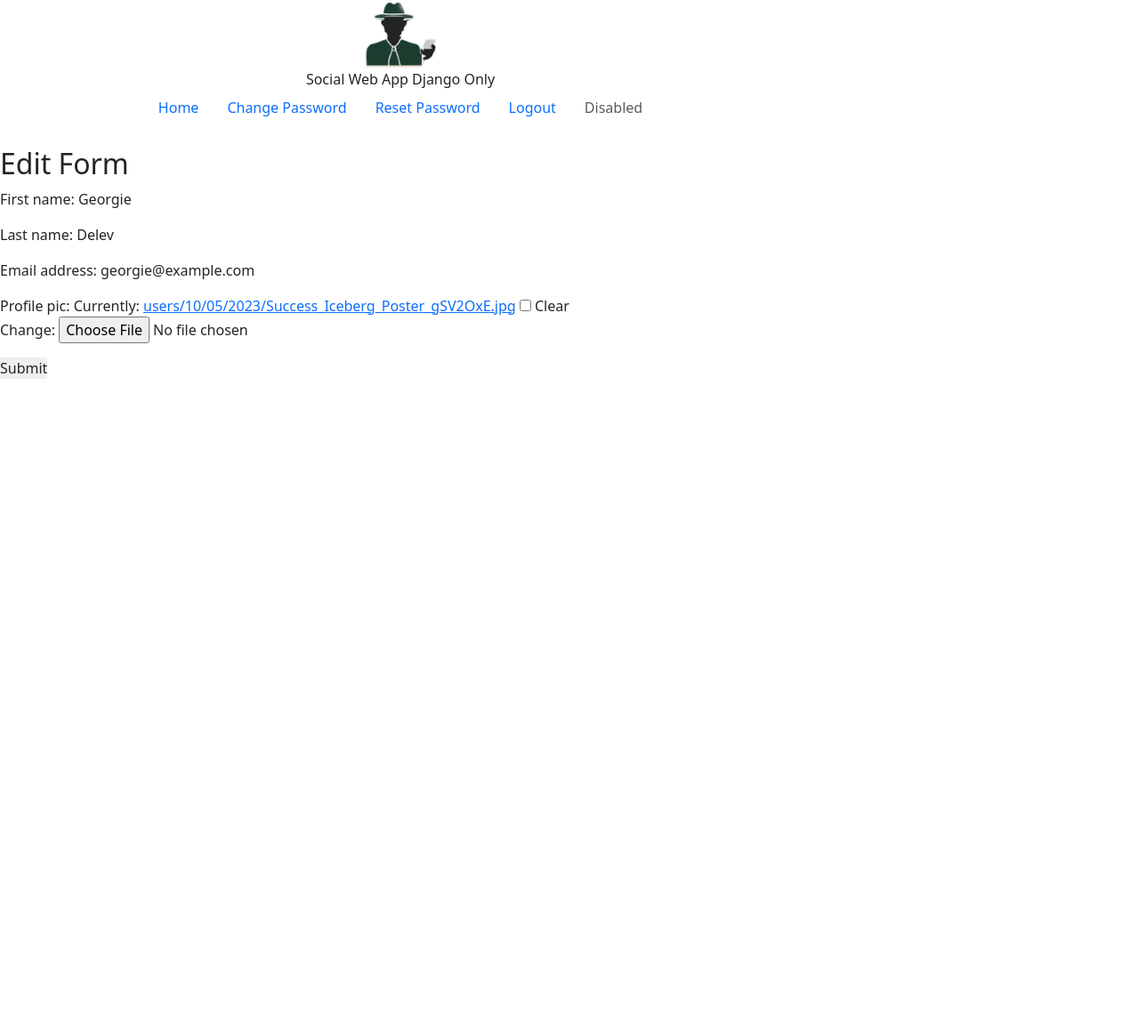
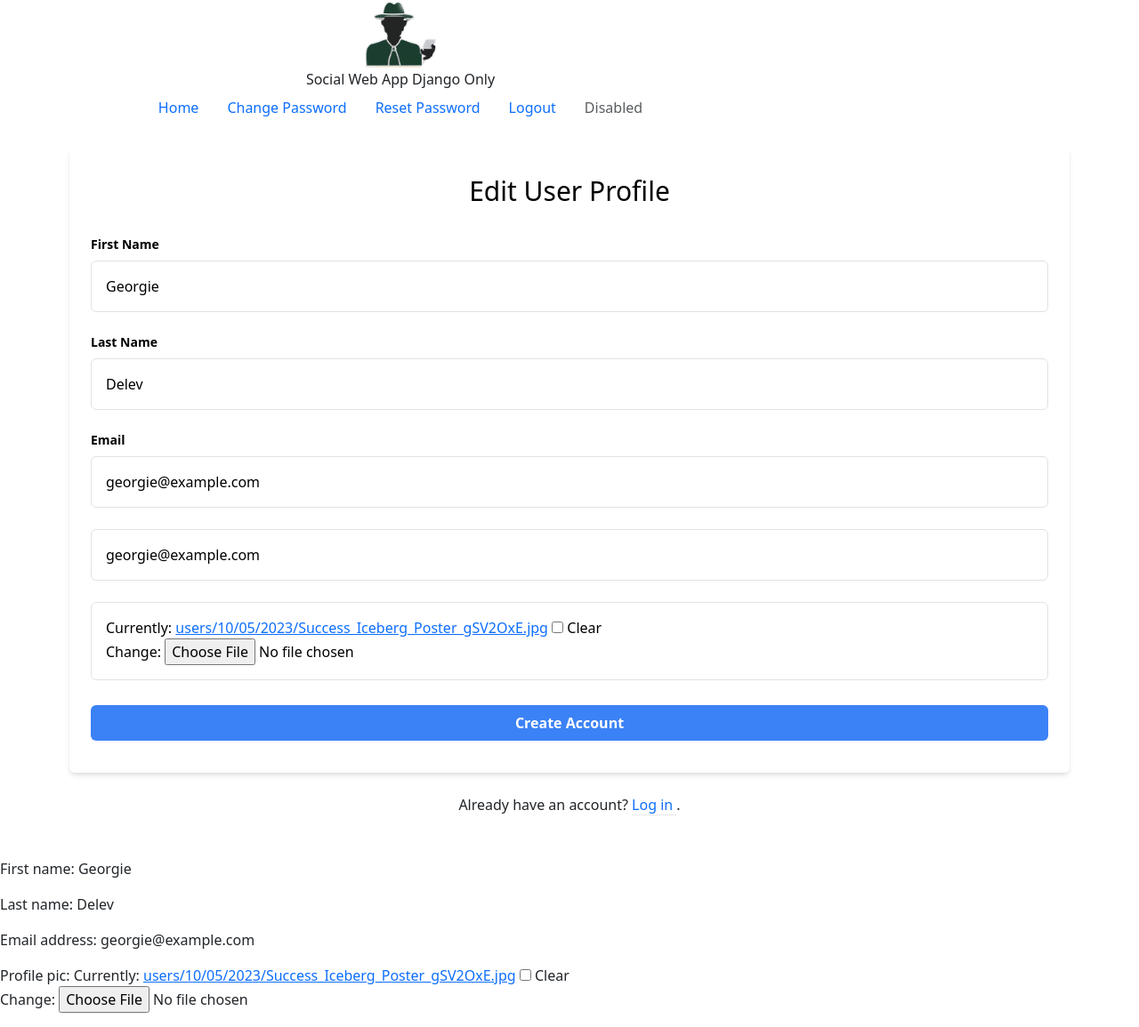
Before and after one commit to Georgiee98/social-media-web-app-django-only, a Django app: page /users/edit/ in a window 1280 px wide. Shown: the whole page at 89% size. Before the commit the page ends 426 px from the top, so only its background shows below. Run offline with Django 4.2, Linux system fonts and the light colour scheme; a user stored in the database is signed in; data comes from the database, SQL or seed files in the repository; style sheets or scripts are compiled from the project's sources.

Commit message:
Edit Profile User

```diff
--- a/users/templates/users/edit.html
+++ b/users/templates/users/edit.html
@@ -1,10 +1,73 @@
-{% extends "users/base.html" %}
+{% extends "users/base.html" %} {% block body %}
 
-{% block body %}
-<h2>Edit Form</h2>
-<form method="POST" enctype="multipart/form-data">
-  {% csrf_token %}
-  {{ user_form.as_p }} {{ profile_form.as_p }}
-  <input type="submit">
-</form>
+<div class="bg-grey-lighter min-h-screen flex flex-col">
+  <form method="POST" enctype="multipart/form-data">
+    {% csrf_token %}
+    <div
+      class="container max-w-sm mx-auto flex-1 flex flex-col items-center justify-center px-2"
+    >
+      <div class="bg-white px-6 py-8 rounded shadow-md text-black w-full">
+        <h1 class="mb-8 text-3xl text-center">Edit User Profile</h1>
+        <label for="First Name" class="block text-grey-700 text-sm font-bold mb-2">First Name</label>
+        <div
+        type="text"
+        class="block border border-grey-light w-full p-3 rounded mb-4"
+        name="first_name"
+        placeholder="First Name"
+        >{{user_form.first_name}}</div>
+
+        <label for="Last Name" class="block text-grey-700 text-sm font-bold mb-2">Last Name</label>
+        <div
+        type="text"
+        class="block border border-grey-light w-full p-3 rounded mb-4"
+        name="last_name"
+        placeholder="Last Name"
+        >{{user_form.last_name}}</div>
+
+        <label for="Email" class="block text-grey-700 text-sm font-bold mb-2">Email</label>
+        <div
+        type="email"
+        class="block border border-grey-light w-full p-3 rounded mb-4"
+        name="email"
+        placeholder="Email"
+        >{{user_form.email}}</div>
+        <div
+        type="email"
+        class="block border border-grey-light w-full p-3 rounded mb-4"
+        name="email"
+        placeholder="Email"
+        >{{user_form.email}}</div>
+
+        <div
+        type="email"
+        class="block border border-grey-light w-full p-3 rounded mb-4 overflow-x-auto"
+        name="email"
+        placeholder="Email"
+        >{{profile_form.profile_pic}}</div>
+
+
+
+        <button
+          type="submit"
+          class="w-full bg-blue-500 hover:bg-blue-700 text-white hover:bg-blue-dark my-1 font-bold py-2 px-4 rounded focus:outline-none focus:shadow-outline"
+        >
+          Create Account
+        </button>
+      </div>
+
+
+
+      <div class="text-grey-dark mt-6">
+        Already have an account?
+        <a class="no-underline border-b border-blue text-blue" href="../login/">
+          Log in </a
+        >.
+      </div>
+    </div>
+  </form>
+</div>
+
+{{user_form.as_p}}
+{{profile_form.as_p}}
+
 {% endblock %}
```
